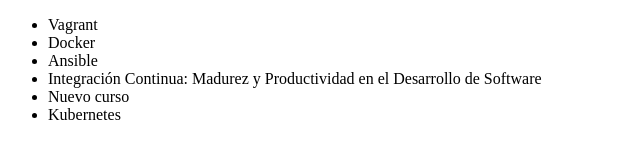
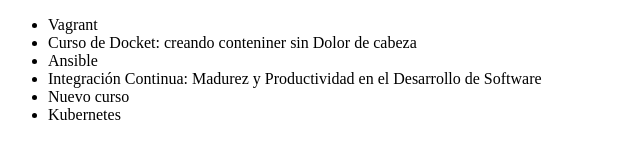
Before and after one commit to BrianTaisho/Proyecto, a plain HTML site: page Index.html in a window 1280 px wide. Shown: the whole page, without its empty margins (0-640 px from the left). Drawn offline with Linux system fonts and the light colour scheme.

Commit message:
actualizando nombre del curso de Docket

```diff
--- a/Index.html
+++ b/Index.html
@@ -9,7 +9,7 @@
     <body>
         <ul>
             <li>Vagrant</li>
-            <li>Docker</li>
+            <li>Curso de Docket: creando conteniner sin Dolor de cabeza</li>
             <li>Ansible</li>
             <li>Integración Continua: Madurez y Productividad en el Desarrollo de Software</li>
             <li>Nuevo curso</li>
```
